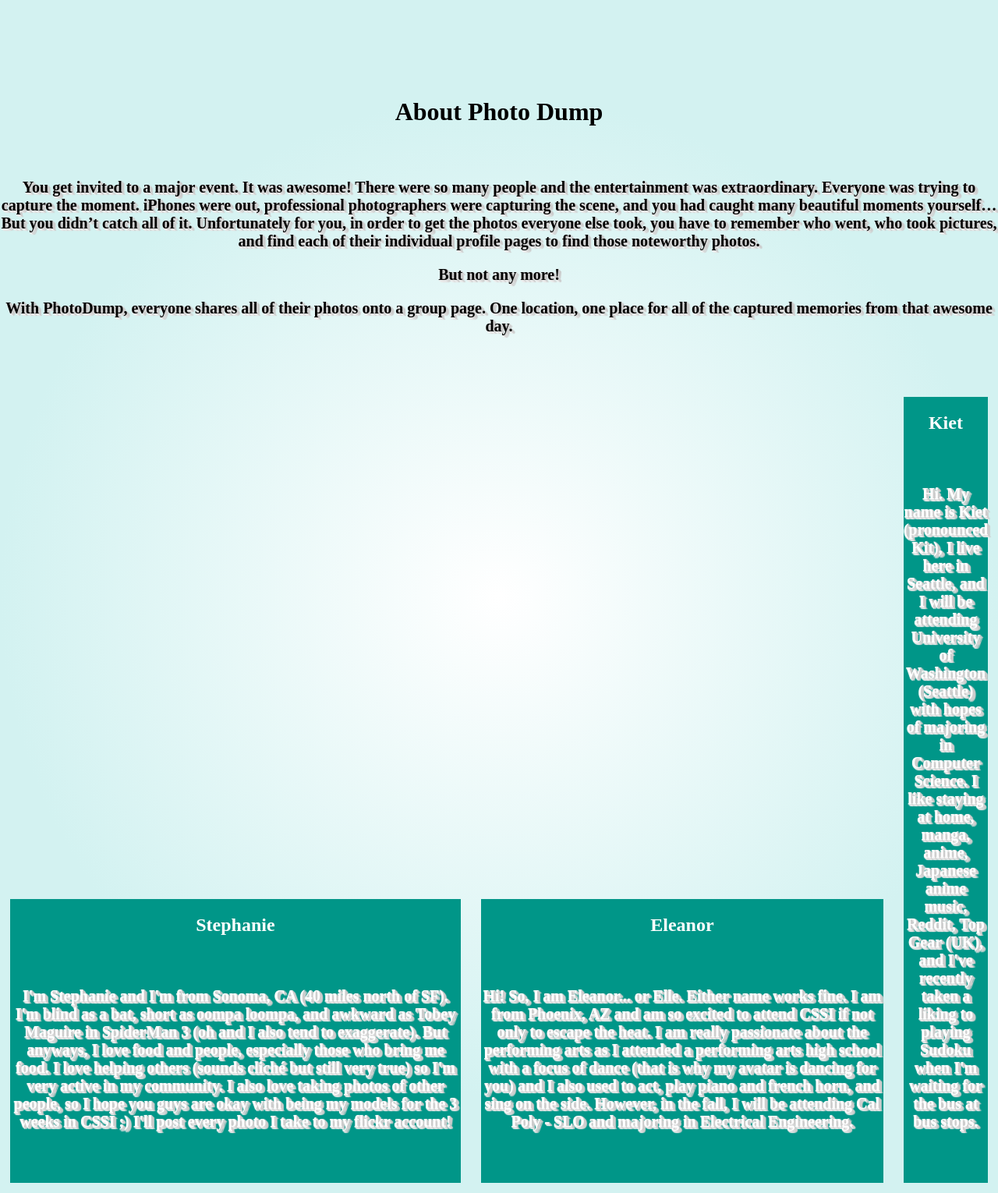
After one commit to Elewis97/PhotoDump, a Python web app: template templates/about.html in a window 1280 px wide. The commit adds this page. Shown: the whole page at 78% size. Run offline with Jinja, Linux system fonts and the light colour scheme; the template is opened without the code that fills it, so the values that code supplies are empty.

Commit message:
Elle: I hadn't added or pulled in awhile.

```diff
--- /dev/null
+++ b/stylesheets/about.css
@@ -0,0 +1,68 @@
+body {
+  background-color: #E0F2F1;
+  background: radial-gradient(circle closest-side at 50% 50%, white, #D3F2F1);
+  margin: 0;
+  padding-top: 13vh;
+}
+
+h2 {
+    text-shadow: 1px 0px 1px #ccc, 0px 1px 1px #eee,
+    2px 1px 1px #ccc, 1px 2px 1px #eee,
+    3px 2px 1px #ccc, 2px 3px 1px #eee,
+    4px 3px 1px #ccc;
+    font-size: 10vh;
+}
+p {
+  font-size: 2.5vh;
+}
+#pic1 {
+    margin-top: 2%;
+    padding-left: 1%;
+}
+#searchbox2 {
+  height: 3vh;
+  width: 10vw;
+}
+
+#Summary {
+  text-align: center;
+  /*color: white;*/
+
+}
+
+.bios{
+  display: flex;
+  flex-direction: row;
+  flex-wrap: nowrap;
+  justify-content: center;
+  align-items: flex-end;
+  align-content: space-around;
+}
+
+#Stephanie {
+  background-color: #009688;
+  color: white;
+  flex-grow: 1;
+  margin: 1%;
+  flex-grow: 1;
+  text-align: center;
+}
+
+#Eleanor {
+  background-color: #009688;
+  color: white;
+  flex-grow: 1;
+  margin: 1%;
+  flex-grow: 1;
+  text-align: center;
+}
+
+#Kiet {
+  background-color: #009688;
+  color: white;
+  flex-grow: 1;
+  margin: 1%;
+  flex-grow: 1;
+  text-align: center;
+  flex-basis: 40%;
+}
--- /dev/null
+++ b/templates/about.html
@@ -0,0 +1,111 @@
+<!doctype html>
+<html>
+<head>
+  <link rel = "stylesheet" type = "text/css" href="../stylesheets/about.css">
+  <link href='http://fonts.googleapis.com/css?family=Raleway' rel='stylesheet'
+  type="text/css">
+
+</head>
+
+<body>
+  <header id="Summary">
+    <h1>About Photo Dump</h1>
+    <h2>
+      <p>You get invited to a major event. It was awesome! There were so many
+       people and the entertainment was extraordinary. Everyone was trying
+       to capture the moment. iPhones were out, professional photographers
+       were capturing the scene, and you had caught many beautiful moments
+       yourself… But you didn’t catch all of it. Unfortunately for you, in
+       order to get the photos everyone else took, you have to remember who
+       went, who took pictures, and find each of their individual profile pages
+       to find those noteworthy photos.
+     </p>
+     <p>
+       But not any more!
+     </p>
+     <p>
+       With PhotoDump, everyone shares all of their photos onto a group page.
+       One location, one place for all of the captured memories from that
+       awesome day.
+     </p>
+
+   </h2>
+  </header>
+  <div class="bios">
+    <article id="Stephanie">
+      <h1>Stephanie</h1>
+      <h2>
+        <p>
+          I'm Stephanie and I'm from Sonoma, CA (40 miles north of SF). I'm blind
+          as a bat, short as oompa loompa, and awkward as Tobey Maguire in
+          SpiderMan 3 (oh and I also tend to exaggerate). But anyways, I love food
+          and people, especially those who bring me food. I love helping others
+          (sounds cliché but still very true) so I'm very active in my community.
+          I also love taking photos of other people, so I hope you guys are okay
+          with being my models for the 3 weeks in CSSI ;)  I'll post every photo I
+          take to my flickr account!
+        </p>
+        <!-- <p>
+          I'll be attending Occidental College in Los Angeles and most likely
+          majoring in Math and minoring in Comp Sci to be a part of their 3/2
+          engineering program with Columbia.
+        </p>
+        <p>
+          To be frank, I still cannot believe I'm going to Seattle this summer to
+          be a part of this program, I'm sincerely super duper excited to meet
+          each and everyone of you guys! :) ﻿
+        </p> -->
+    </h2>
+    </article>
+    <article id="Eleanor">
+      <h1>Eleanor</h1>
+      <h2>
+        <p>
+          Hi! So, I am Eleanor... or Elle. Either name works fine. I am from
+          Phoenix, AZ and am so excited to attend CSSI if not only to escape the
+          heat. I am really passionate about the performing arts as I attended a
+          performing arts high school with a focus of dance (that is why my avatar
+          is dancing for you) and I also used to act, play piano and french horn,
+          and sing on the side. However, in the fall, I will be attending Cal Poly
+          - SLO and majoring in Electrical Engineering.
+          <!-- I have weaknesses for
+          Netflix, superheroes, books, and creme brulee. There are probably other
+          things about me that you might want to know, but I will let you find
+          those things out in July!﻿ -->
+        </p>
+    </h2>
+    </article>
+    <article id="Kiet">
+      <h1>Kiet</h1>
+      <h2>
+        <p>
+          Hi. My name is Kiet (pronounced Kit), I live here in Seattle, and I will
+          be attending University of Washington (Seattle) with hopes of majoring
+          in Computer Science. I like staying at home, manga, anime, Japanese
+          anime music, Reddit, Top Gear (UK), and I've recently taken a liking to
+          playing Sudoku when I'm waiting for the bus at bus stops.
+        </p>
+        <!-- <p>
+          I'm a huge technology geek and to show that I've taken pride to my work
+          space which has been updated year after year. I have 5 monitors in my
+          room. 1 for surveillance outside my house, 3 for my computer, and one
+          more for digital camera monitoring when filming videos. I have so many
+          electrical outlets being used in my room that I'm afraid that someday
+          my room will catch on fire.
+        </p>
+        <p>
+          I've touched upon many things including video editing, photo editing,
+          photography, designing, electrical, and programming.
+        </p>
+        <p>
+          I'm an introvert and I never really "hang out" with people whenever I'm
+          not in school so this will be an entirely new experience for me. I don't
+          really know what to expect since this is so much outside my comfort zone
+          but I hope I will learn a lot about myself from this.﻿
+        </p> -->
+    </h2>
+    </article>
+  </div>
+
+</body>
+</html>
```
Also changed, not shown: main.py (+10 -1 lines), templates/fixed.html (+5 -3 lines).
